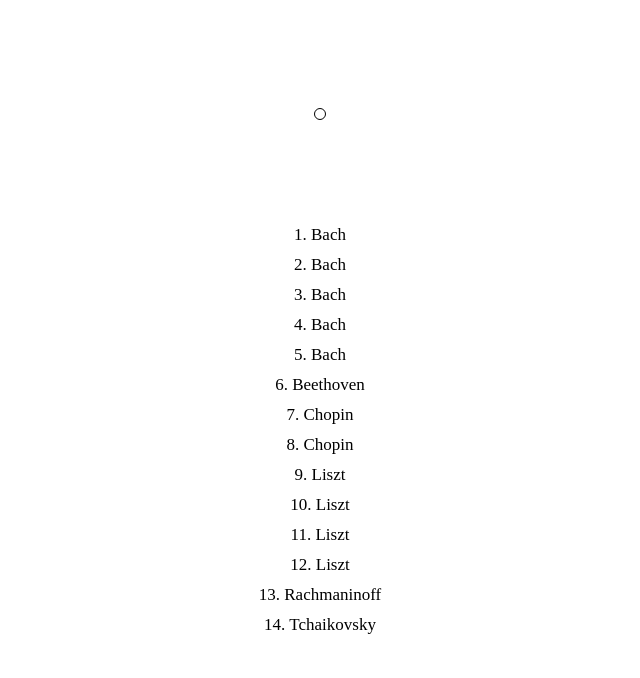
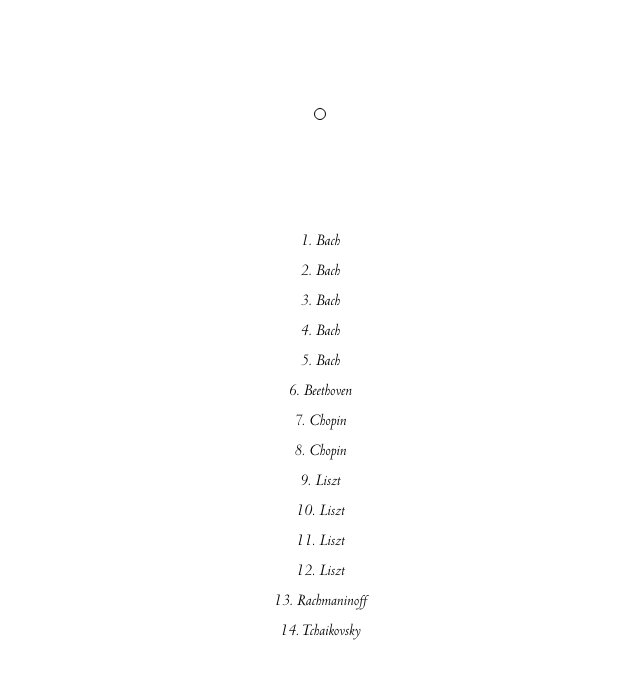
Before and after one commit to meganpai/mix, a plain HTML site: page index.html in a window 1280 px wide. Shown: the whole page, without its empty margins (325-965 px from the left). Drawn offline with Linux system fonts and the light colour scheme.

Commit message:
Update index.html

```diff
--- a/index.html
+++ b/index.html
@@ -13,7 +13,7 @@
     body {
       text-align: center;
       padding-left: 10px;
-      font-family: "Centaur MT";
+      font-family: "Centaur-MT";
     }
     audio {
     height: 10px;
```
